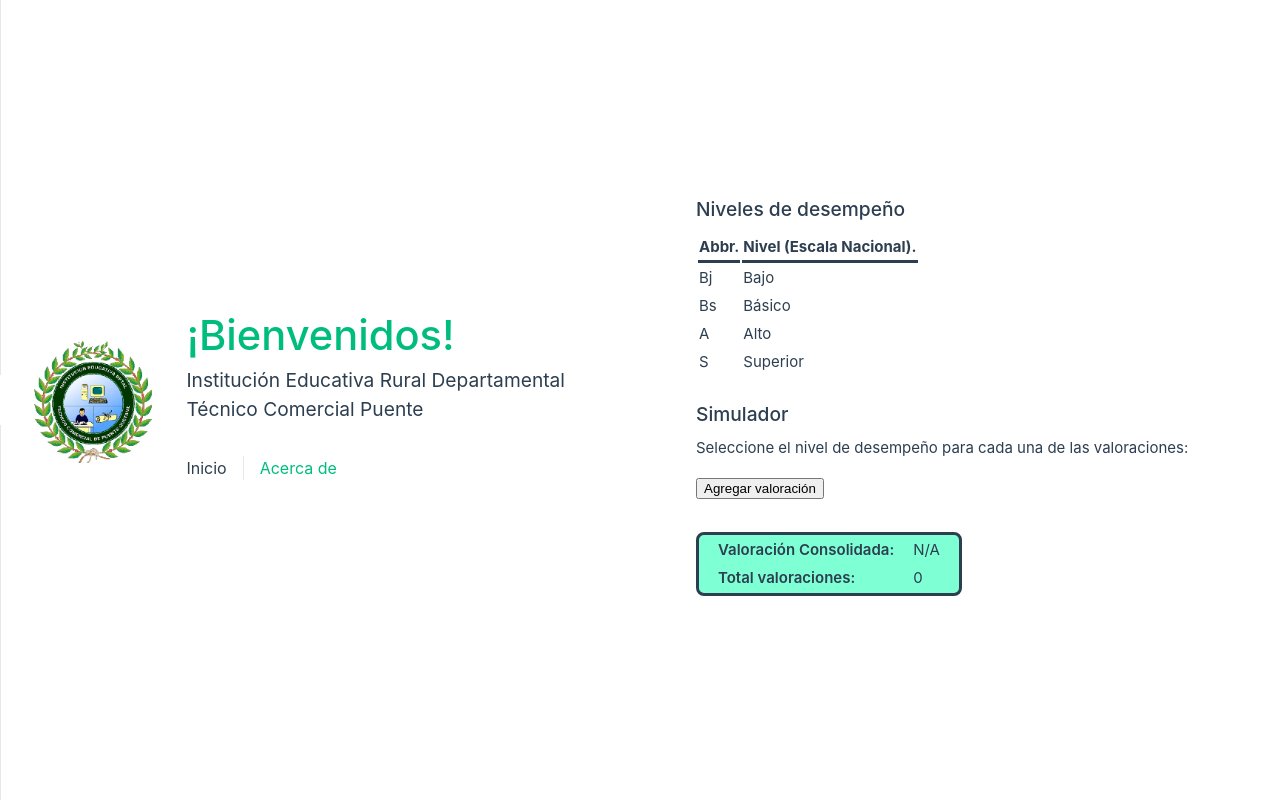
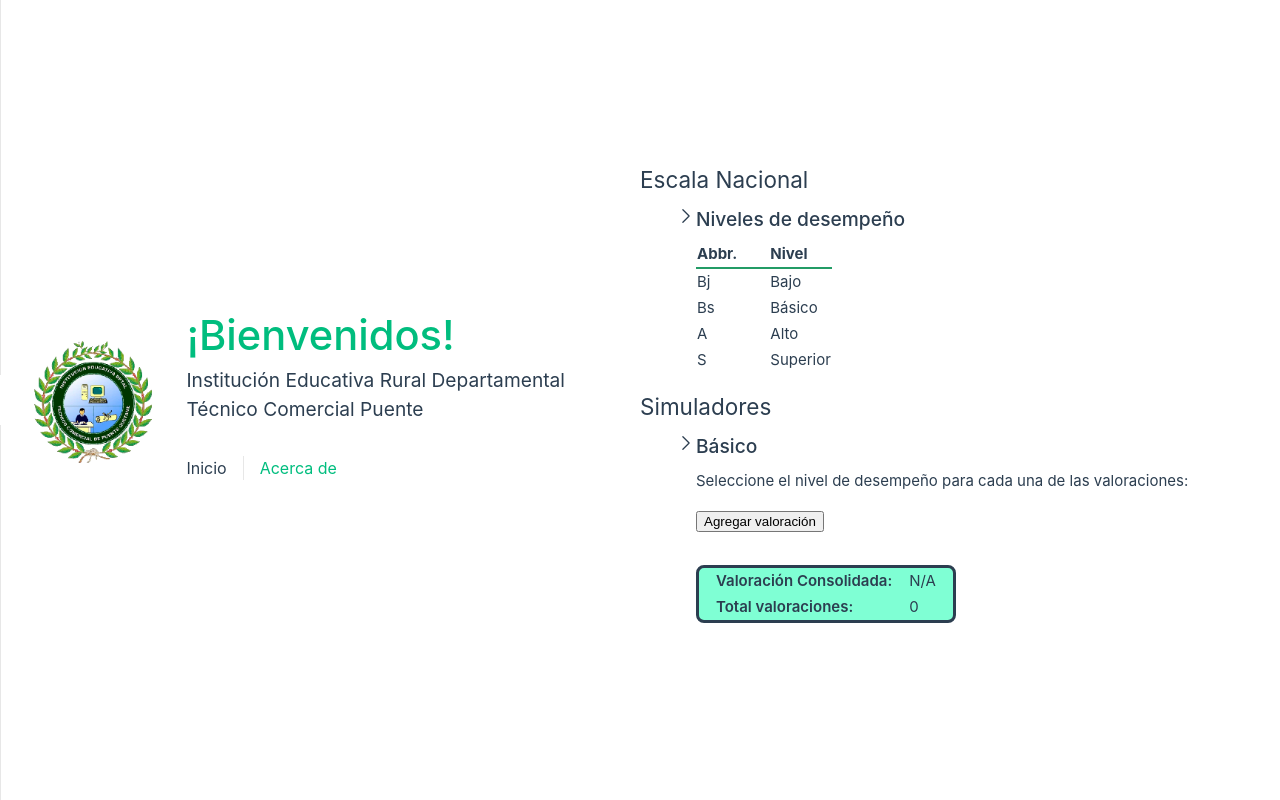
Before and after one commit to colegiopuente/conversion, a Vue app: page / in a window 1280 px wide. Built offline with nearby package versions, Linux system fonts and the light colour scheme.

Commit message:
Transform WelcomeItem in Accordion and fix UI

```diff
--- a/src/assets/base.css
+++ b/src/assets/base.css
@@ -38,6 +38,7 @@
   --color-text: var(--vt-c-text-light-1);
 
   --section-gap: 80px;
+  --mp-separator: 1rem;
 }
 
 @media (prefers-color-scheme: dark) {
@@ -76,3 +77,7 @@ body {
   -webkit-font-smoothing: antialiased;
   -moz-osx-font-smoothing: grayscale;
 }
+
+table {
+  border-spacing: 0;
+}
--- a/src/assets/main.css
+++ b/src/assets/main.css
@@ -6,6 +6,10 @@
   padding: 2rem;
 
   font-weight: normal;
+}
+
+tr {
+  text-align: left;
 }
 
 a,
@@ -17,15 +21,19 @@ a,
 
 .table th {
   font-weight: bolder;
-  border-bottom: solid;
+  border-bottom: 2px solid rgb(35, 156, 102);
 }
 
 .mb {
-  margin-bottom: 1rem;
+  margin-bottom: var(--mp-separator);
 }
 
 .mt {
-  margin-top: 1rem;
+  margin-top: var(--mp-separator);
+}
+
+.pr {
+  padding-right: calc(2 * var(--mp-separator));
 }
 
 .bold {
--- a/src/components/WelcomeItem.vue
+++ b/src/components/AccordionItem.vue
@@ -1,10 +1,39 @@
+<script setup>
+import { ref } from 'vue'
+
+const props = defineProps({
+  open: {
+    type: Boolean,
+  }
+})
+
+const isOpen = ref(props.open)
+
+const toggleAccordion = () => {
+  isOpen.value = !isOpen.value
+}
+</script>
+
 <template>
   <div class="item">
     <div class="details">
-      <h3>
-        <slot name="heading"></slot>
+      <h3 @click="toggleAccordion">
+        <div>
+          <svg xmlns="http://www.w3.org/2000/svg" fill="none" viewBox="0 0 24 24" stroke-width="1.5"
+            stroke="currentColor" class="w-5 h-5">
+            <path stroke-linecap="round" stroke-linejoin="round" d="m8.25 4.5 7.5 7.5-7.5 7.5" />
+          </svg>
+        </div>
+
+        <span>
+          <slot name="heading"></slot>
+        </span>
       </h3>
-      <slot></slot>
+      <div>
+        <div v-show="isOpen">
+          <slot></slot>
+        </div>
+      </div>
     </div>
   </div>
 </template>
@@ -30,10 +59,25 @@ i {
 }
 
 h3 {
+  display: flex;
+  align-items: center;
   font-size: 1.2rem;
-  font-weight: 500;
+  margin-left: -1.25rem;
   margin-bottom: 0.4rem;
   color: var(--color-heading);
+  cursor: pointer;
+}
+
+h3 span {
+  font-weight: 500;
+}
+
+.h-5 {
+  height: 1.25rem;
+}
+
+.w-5 {
+  width: 1.25rem;
 }
 
 @media (min-width: 1024px) {
--- a/src/components/TheWelcome.vue
+++ b/src/components/TheWelcome.vue
@@ -1,20 +1,22 @@
 <script setup>
 import LevelSimulator from './LevelSimulator.vue'
-import WelcomeItem from './WelcomeItem.vue'
+import AccordionItem from './AccordionItem.vue'
 import { useValuationsStore } from '@/stores/valuations'
 
 const { levels } = useValuationsStore();
 </script>
 
 <template>
-  <WelcomeItem>
+  <h2>Escala Nacional</h2>
+
+  <AccordionItem :open="true">
     <template #heading>Niveles de desempeño</template>
 
     <table class="table">
       <thead>
         <tr>
-          <th>Abbr.</th>
-          <th>Nivel (Escala Nacional).</th>
+          <th class="pr">Abbr.</th>
+          <th>Nivel</th>
         </tr>
       </thead>
       <tbody>
@@ -24,12 +26,14 @@ const { levels } = useValuationsStore();
         </tr>
       </tbody>
     </table>
-  </WelcomeItem>
+  </AccordionItem>
 
-  <WelcomeItem>
-    <template #heading>Simulador</template>
+  <h2>Simuladores</h2>
+
+  <AccordionItem :open="true">
+    <template #heading>Básico</template>
 
     Seleccione el nivel de desempeño para cada una de las valoraciones:
     <LevelSimulator />
-  </WelcomeItem>
+  </AccordionItem>
 </template>
--- a/src/views/AboutView.vue
+++ b/src/views/AboutView.vue
@@ -12,6 +12,6 @@
       </li>
       <li>Si agrega valoraciones de más se puede eliminar haciendo click en el botón respectivo.</li>
     </ul>
-    <p><i>Versión: 1.0.0-beta1</i></p>
+    <p><i>Versión: 1.0.0-beta2</i></p>
   </div>
 </template>
```
